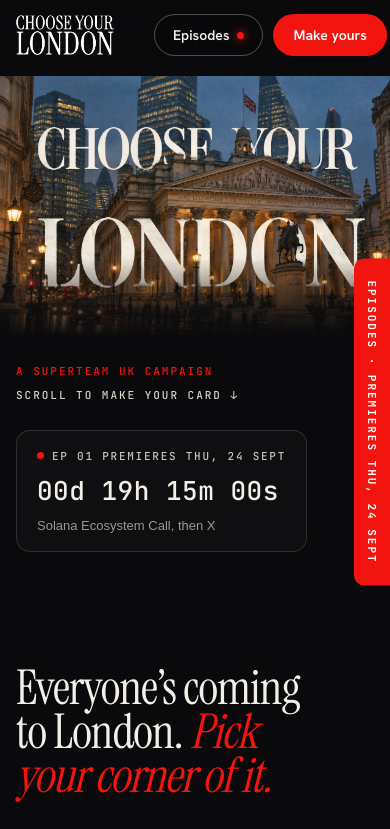
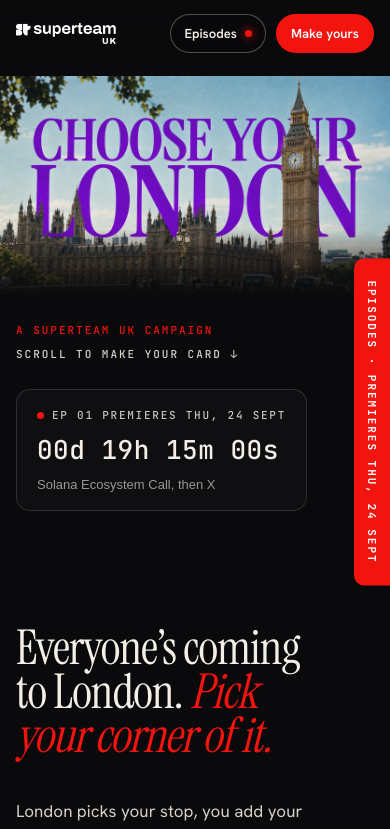
Before and after one commit to Db0706/ChoseYourLondon, a Next.js app: page / in a window 390 px wide. Shown: the top 829 px of the page. Built offline with nearby package versions, Linux system fonts and the light colour scheme; no server answers.

Commit message:
Superteam UK logo in header, Big Ben hero image

```diff
--- a/components/Night.module.css
+++ b/components/Night.module.css
@@ -2,9 +2,9 @@
 
 /* Header */
 .header { position: fixed; top: 0; left: 0; right: 0; z-index: 40; display: flex; align-items: center; justify-content: space-between; gap: 20px; padding: 14px clamp(16px, 3vw, 40px); background: linear-gradient(180deg, rgba(10, 10, 12, .75), rgba(10, 10, 12, 0)); }
-.logoSmall { display: block; flex: none; width: 98px; aspect-ratio: 2365/965; overflow: hidden; }
+.logoSmall { display: block; flex: none; width: 128px; }
+.stukLogo { display: block; width: 100%; height: auto; }
 .logoImg { display: block; width: 108.2%; margin: -9.7% 0 0 -4.1%; }
-.logoWhite { filter: brightness(0) invert(1); }
 .kicker { flex: 0 1 auto; min-width: 0; white-space: nowrap; overflow: hidden; text-overflow: ellipsis; font: 500 11px/1 var(--mono), monospace; letter-spacing: .16em; text-transform: uppercase; color: #C9C4BB; }
 .nav { display: flex; align-items: center; gap: 10px; flex: none; }
 .episodesBtn { display: flex; align-items: center; gap: 8px; padding: 11px 18px; border-radius: 999px; border: 1px solid rgba(243, 239, 231, .3); background: rgba(10, 10, 12, .35); backdrop-filter: blur(8px); -webkit-backdrop-filter: blur(8px); color: #F3EFE7; font: 600 14px var(--sans), sans-serif; cursor: pointer; }
@@ -12,6 +12,13 @@
 .liveDot { width: 7px; height: 7px; border-radius: 50%; background: #F2140F; box-shadow: 0 0 10px #F2140F; }
 .navCta { padding: 12px 20px; border-radius: 999px; background: #F2140F; color: #fff; font: 600 14px var(--sans), sans-serif; }
 .navCta:hover { background: #F3EFE7; color: #0A0A0C; }
+@media (max-width: 480px) {
+  .header { gap: 10px; }
+  .kicker { display: none; }
+  .logoSmall { width: 100px; }
+  .episodesBtn { padding: 10px 13px; font-size: 13px; }
+  .navCta { padding: 11px 15px; font-size: 13px; }
+}
 
 /* Hero */
 .hero { position: relative; height: 100vh; min-height: 660px; overflow: hidden; background: #0A0A0C; }
@@ -21,8 +28,8 @@
 /* Portrait screens: show the whole photo so the baked-in wordmark isn't cropped */
 @media (max-aspect-ratio: 1/1) {
   .hero { height: auto; min-height: 0; padding-top: 76px; }
-  .heroImg { position: relative; display: block; left: 0; top: 0; width: 100%; height: auto; aspect-ratio: 1280/853; }
-  .heroShade { top: 76px; bottom: auto; height: calc(100vw * 853 / 1280); background: linear-gradient(180deg, rgba(10, 10, 12, 0) 70%, #0A0A0C 100%); }
+  .heroImg { position: relative; display: block; left: 0; top: 0; width: 100%; height: auto; aspect-ratio: 1672/941; }
+  .heroShade { top: 76px; bottom: auto; height: calc(100vw * 941 / 1672); background: linear-gradient(180deg, rgba(10, 10, 12, 0) 70%, #0A0A0C 100%); }
   .heroBottom { position: relative; padding-top: 28px; }
 }
 .scrollCue { display: flex; flex-direction: column; gap: 10px; font: 500 11px var(--mono), monospace; letter-spacing: .18em; text-transform: uppercase; color: #D6D1C8; }
--- a/components/Night.tsx
+++ b/components/Night.tsx
@@ -43,7 +43,7 @@
   return (
     <div id="top" className={s.root} data-theme="night">
       <header className={s.header}>
-        <a href="#top" aria-label="Choose Your London" className={s.logoSmall}><img src="/assets/cyl-logo.png" alt="Choose Your London" className={`${s.logoImg} ${s.logoWhite}`} /></a>
+        <a href="#top" aria-label="Superteam UK" className={s.logoSmall}><img src="/assets/stuk-logo-white.png" alt="Superteam UK" className={s.stukLogo} /></a>
         <div className={s.kicker}>Solana Breakpoint · Olympia London · 15–17 Nov 2026</div>
         <nav className={s.nav}>
           <button type="button" onClick={openDrawer} className={s.episodesBtn}>Episodes<span className={s.liveDot} /></button>
@@ -52,7 +52,7 @@
       </header>
 
       <section className={s.hero}>
-        <img src="/assets/royal-exchange.jpg" alt="Choose Your London over the Royal Exchange at dusk" className={s.heroImg} />
+        <img src="/landmarks/big-ben.jpg" alt="Choose Your London over Big Ben and the Houses of Parliament" className={s.heroImg} />
         <div className={s.heroShade} />
         <div className={s.heroBottom}>
           <a href="#intro" className={s.scrollCue}><span className={s.red}>A Superteam UK campaign</span><span>Scroll to make your card ↓</span></a>
@@ -67,7 +67,7 @@
       <section id="intro" className={s.intro}>
         <h1 className={s.h1}>Everyone’s coming to London. <em>Pick your corner of it.</em></h1>
         <div className={s.introSide}>
-          <p className={s.introText}>Choose a landmark, add your community, download the card. Then post it and tag the friend who still hasn’t booked.</p>
+          <p className={s.introText}>London picks your stop, you add your community, then download the card. Then post it and tag the friend who still hasn’t booked.</p>
           <div className={s.btnRow}>
             <a href="#studio" className={s.primary}>Make your card</a>
             <button type="button" onClick={openDrawer} className={s.secondary}>Watch the series</button>
```
Also changed, not shown: public/assets/stuk-logo-white.png (added).
